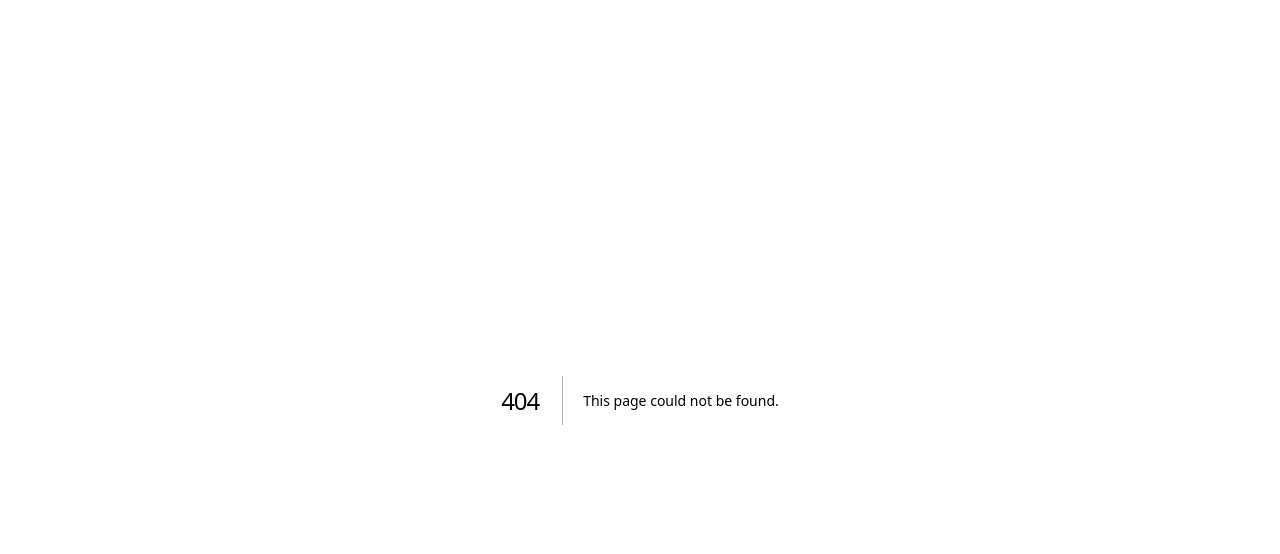
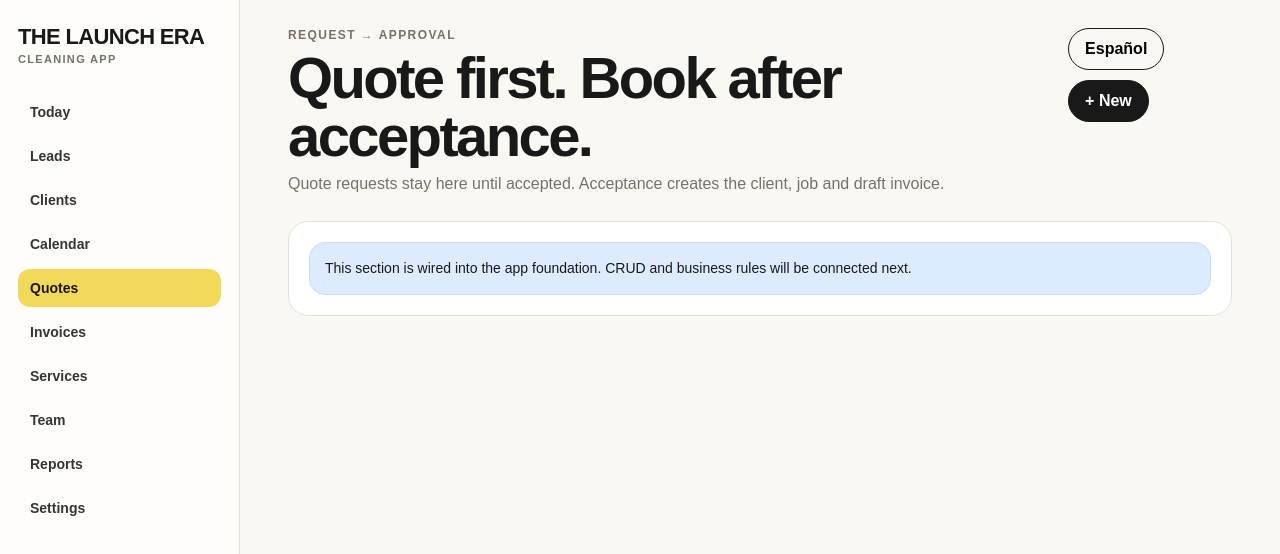
Before and after one commit to thelaunchera/The-launch-era-Website-, a Next.js app in the folder cleaning-app/: page /quotes in a window 1280 px wide. Before the commit this address had no page. Shown: the top 554 px of the page. Built offline with nearby package versions, Linux system fonts and the light colour scheme.

Commit message:
Add Quotes module screen

```diff
--- /dev/null
+++ b/cleaning-app/app/quotes/page.tsx
@@ -0,0 +1,9 @@
+import SectionPage from "@/components/SectionPage";
+
+export default function Page(){
+  return (
+    <SectionPage active="Quotes" eyebrow="REQUEST → APPROVAL" title="Quote first. Book after acceptance." description="Quote requests stay here until accepted. Acceptance creates the client, job and draft invoice.">
+      <div className="card"><div className="note">This section is wired into the app foundation. CRUD and business rules will be connected next.</div></div>
+    </SectionPage>
+  );
+}
```
